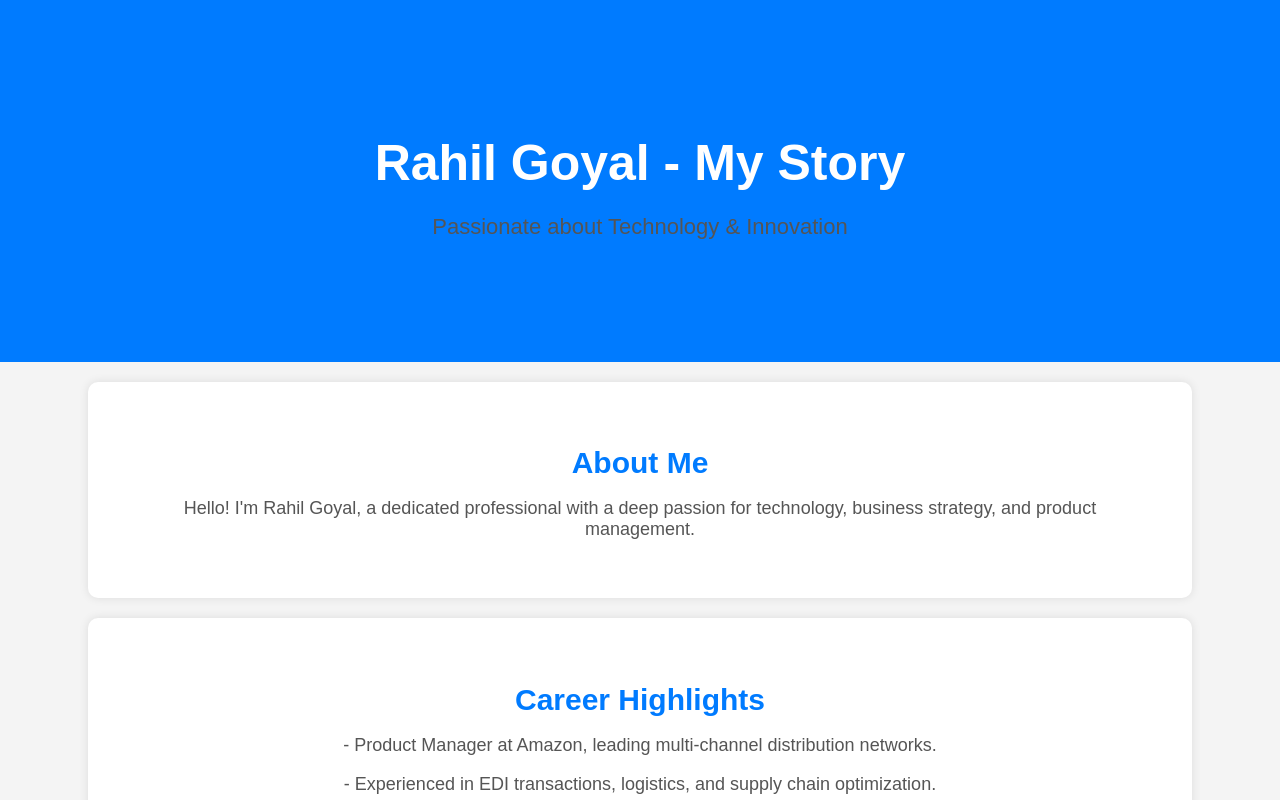
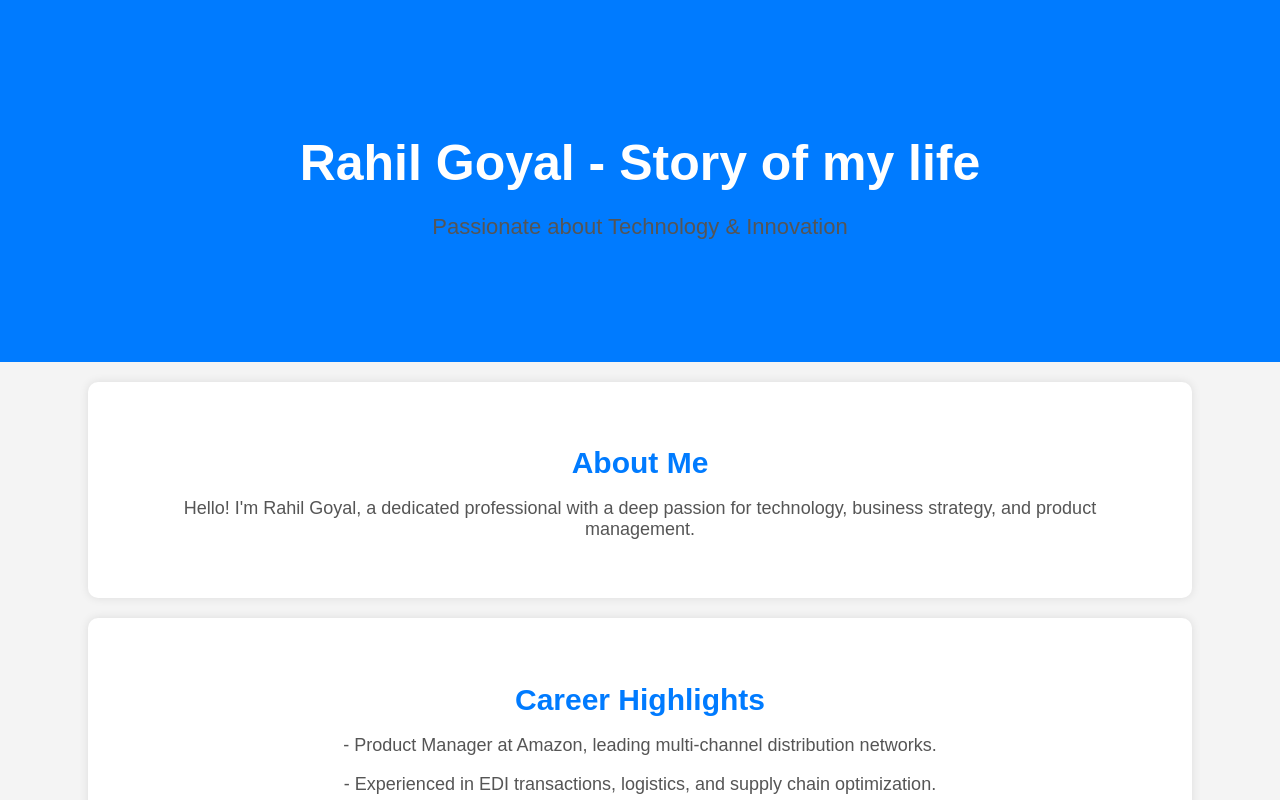
Before and after one commit to rahilgoel/rahilgoyal.io, a plain HTML site: page index.html in a window 1280 px wide. Shown: the top 800 px of the page. Drawn offline with Linux system fonts and the light colour scheme.

Commit message:
changed heading

```diff
--- a/index.html
+++ b/index.html
@@ -68,7 +68,7 @@
 <body>
     <div class="container">
         <div class="hero">
-            <h1>Rahil Goyal - My Story</h1>
+            <h1>Rahil Goyal - Story of my life</h1>
             <p>Passionate about Technology & Innovation</p>
         </div>
 
```
